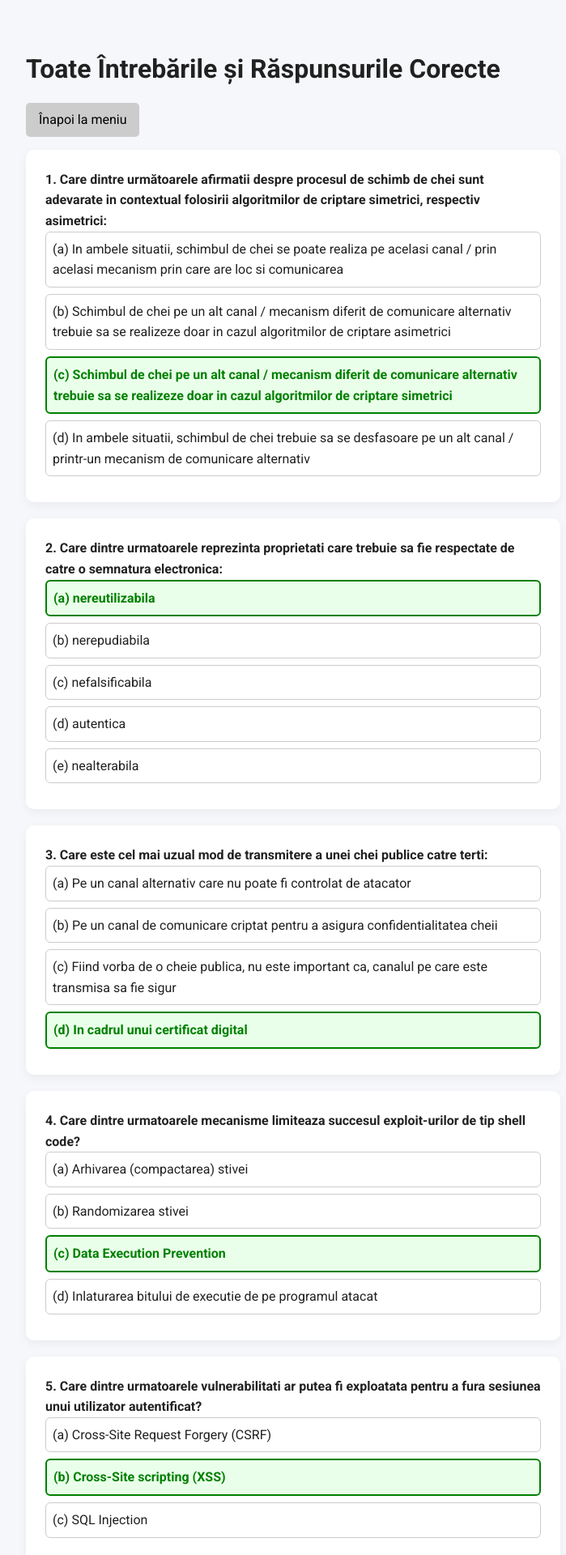
After one commit to AndreiBaloniu/quiz-app, a Flask app: page /answers in a window 1280 px wide. The commit adds this page. Shown: the top 1920 px of the page at 81% size, without its empty margins (278-977 px from the left). Run offline with Flask 3, Linux system fonts and the light colour scheme.

Commit message:
added all answered questions, new fast quiz, highlighted answers

```diff
--- a/app.py
+++ b/app.py
@@ -7,17 +7,24 @@ app = Flask(__name__)
 with open('questions.json', encoding='utf-8') as f:
     ALL_QUESTIONS = json.load(f)
 
+
 @app.route('/')
 def menu():
     return render_template('index.html')
+
 
 @app.route('/quiz')
 def quiz():
     mode = request.args.get('mode', 'full')
     if mode == 'timed':
         minutes = int(request.args.get('minutes', 25))
-        questions = random.choices(ALL_QUESTIONS, k=25)
+        questions = random.sample(ALL_QUESTIONS, k=25)
         total = 25
+        timed = True
+    elif mode == 'flash':
+        minutes = 10
+        questions = random.sample(ALL_QUESTIONS, k=10)
+        total = 10
         timed = True
     else:
         minutes = None
@@ -30,6 +37,13 @@ def quiz():
                            timed=timed,
                            minutes=minutes)
 
+
+
+@app.route('/answers')
+def answers():
+    return render_template('answers.html', questions=ALL_QUESTIONS)
+
+
 if __name__ == '__main__':
     port = int(os.environ.get("PORT", 5000))
     app.run(debug=True, host='0.0.0.0', port=port)
--- a/static/style.css
+++ b/static/style.css
@@ -198,3 +198,37 @@ body {
   border-radius: 6px;
   box-shadow: 0 2px 8px rgba(0,0,0,0.03);
 }
+
+.back-button {
+    display: inline-block;
+    margin: 1em 0;
+    padding: 0.5em 1em;
+    background-color: #ccc;
+    color: black;
+    text-decoration: none;
+    border-radius: 5px;
+}
+
+.btn {
+    display: inline-block;
+    margin: 1em 0.5em;
+    padding: 0.6em 1.2em;
+    background-color: #007BFF;
+    color: white;
+    text-decoration: none;
+    border-radius: 6px;
+}
+
+.option {
+    padding: 8px;
+    border: 1px solid #ccc;
+    border-radius: 6px;
+    margin-bottom: 8px;
+}
+
+.option.correct {
+    border: 2px solid green;
+    background-color: #eaffea;
+    font-weight: bold;
+    color: green;
+}
--- /dev/null
+++ b/templates/answers.html
@@ -0,0 +1,28 @@
+<!DOCTYPE html>
+<html lang="ro">
+<head>
+    <meta charset="UTF-8">
+    <title>Toate Răspunsurile</title>
+    <link rel="stylesheet" href="{{ url_for('static', filename='style.css') }}">
+</head>
+<body>
+<div class="container">
+    <h1>Toate Întrebările și Răspunsurile Corecte</h1>
+    <a href="/" class="back-button">Înapoi la meniu</a>
+    <div class="all-answers">
+        {% for q in questions %}
+        <div class="card">
+            <p><strong>{{ loop.index }}. {{ q.question }}</strong></p>
+            <div class="options">
+                {% for key, text in q.options.items() %}
+                <div class="option {% if key in q.correct %}correct{% endif %}">
+                    ({{ key }}) {{ text }}
+                </div>
+                {% endfor %}
+            </div>
+        </div>
+        {% endfor %}
+    </div>
+</div>
+</body>
+</html>
--- a/templates/index.html
+++ b/templates/index.html
@@ -10,6 +10,8 @@
     <h1>Quiz Securitate</h1>
     <div class="menu-buttons">
         <a href="{{ url_for('quiz', mode='full') }}" class="btn">Toate întrebările (random)</a>
+        <a href="{{ url_for('quiz', mode='flash') }}" class="btn">Test Fulger (10 întrebări / 10 min)</a>
+        <a href="/answers" class="btn">Afișează toate răspunsurile</a>
         <form method="get" action="{{ url_for('quiz') }}" class="timed-form">
             <input type="hidden" name="mode" value="timed">
             <label>
--- a/templates/quiz.html
+++ b/templates/quiz.html
@@ -15,10 +15,8 @@
         <div class="progress-bar" id="progressBar"></div>
     </div>
 
-    <!-- conținutul întrebării -->
     <div id="quiz" class="card"></div>
 
-    <!-- butoane fixate jos -->
     <div class="nav-buttons">
         <button id="prevBtn">Înapoi</button>
         <button id="nextBtn">Următoarea</button>
```
Also changed, not shown: static/script.js (+14 -17 lines). Lines whose indentation alone changed are shown as unchanged.
